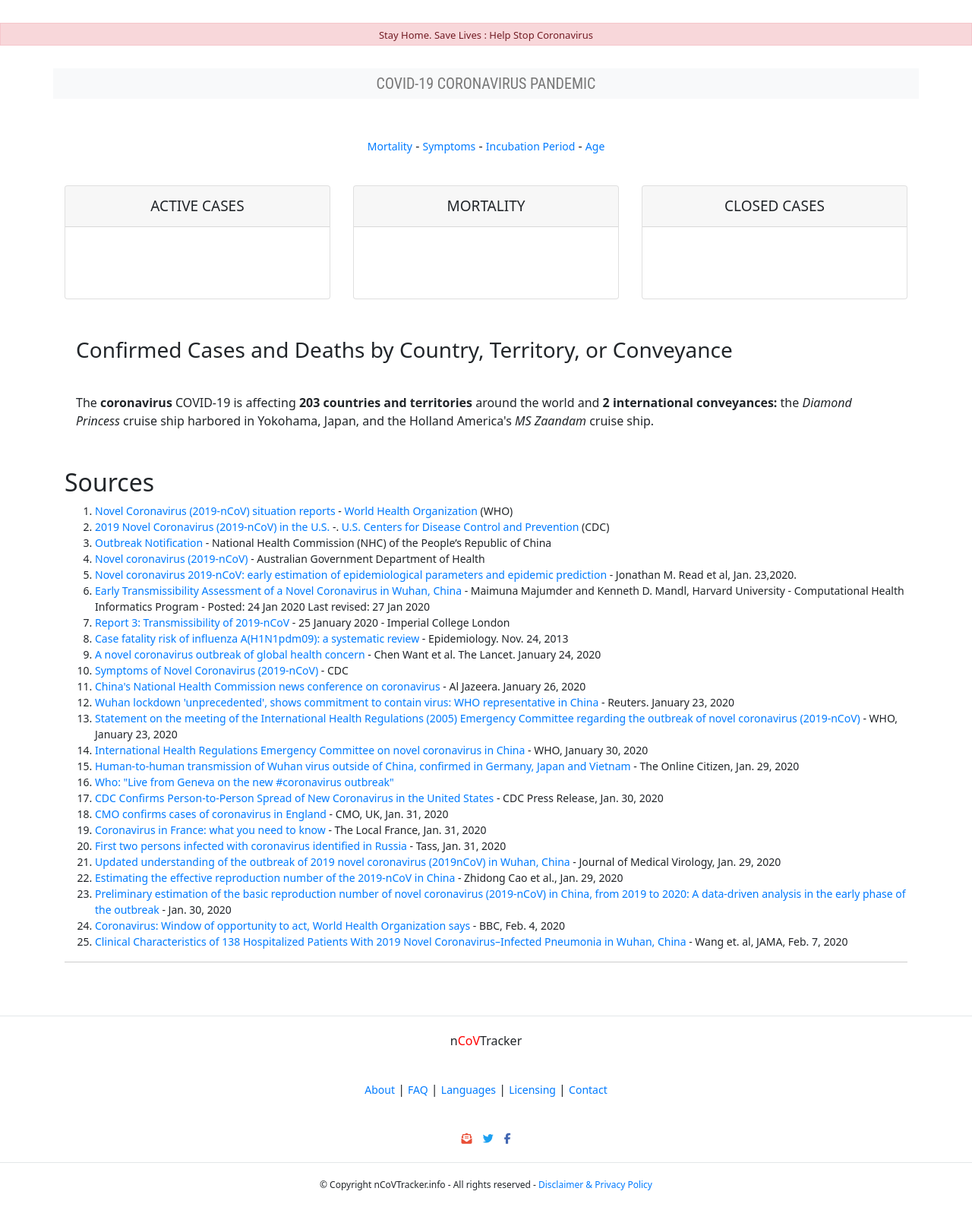
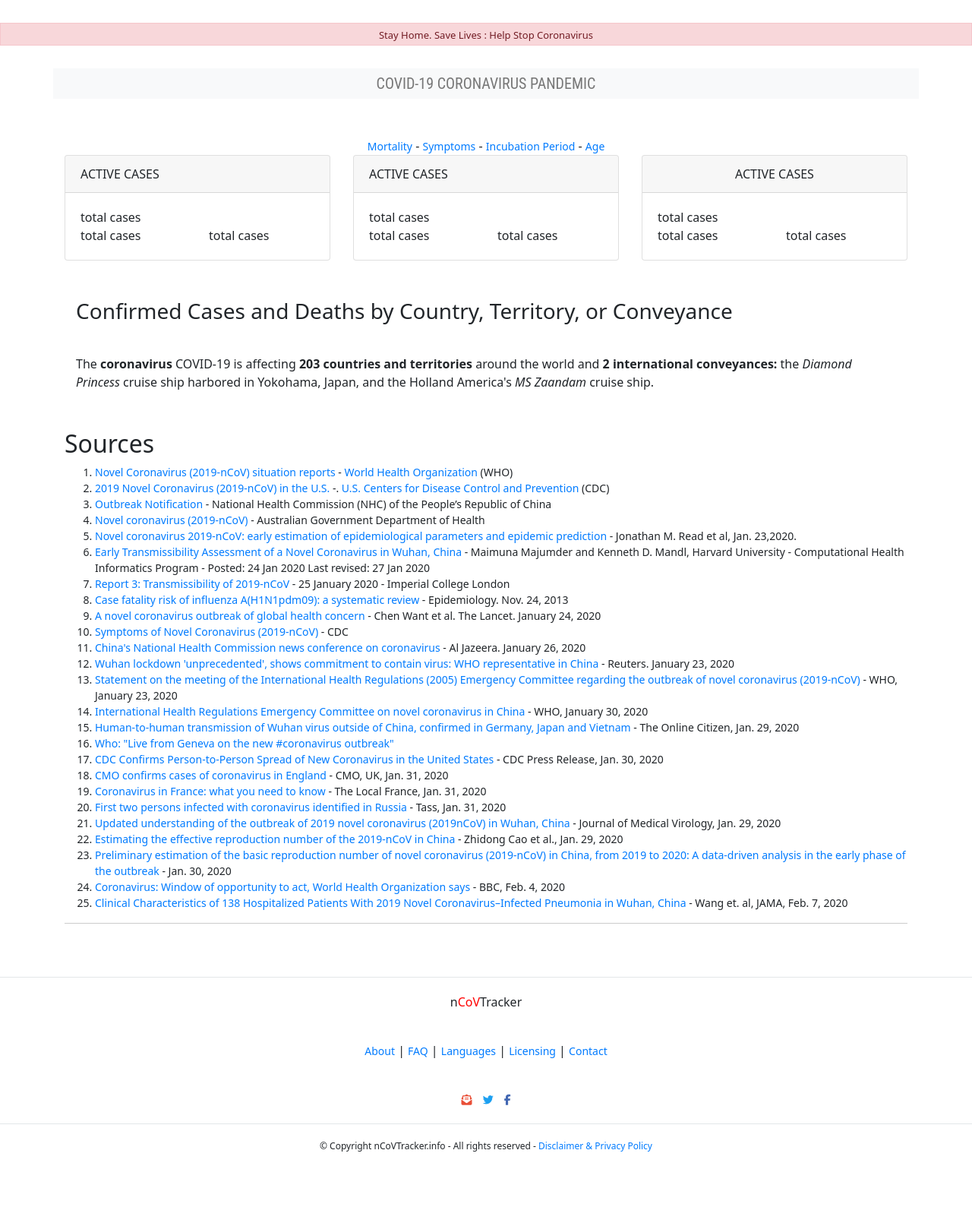
Before and after one commit to UTKx/covidtracker, a Django app: template covid19/tracker/templates/index.html in a window 1280 px wide. Shown: the part 57-1646 px from the top of the page at 76% size. After the commit the page ends 1573 px from the top, so only its background shows below. Run offline with Django 3.2, Linux system fonts and the light colour scheme; the template is opened without the code that fills it, so the values that code supplies are empty; some libraries are stand-ins or nearby versions.

Commit message:
added cards

```diff
--- a/covid19/covid19/settings.py
+++ b/covid19/covid19/settings.py
@@ -133,5 +133,5 @@ USE_TZ = True
 
 STATIC_URL = '/static/'
 STATICFILES_DIRS = [
-    os.path.join(BASE_DIR, 'tracker/static'),
+    os.path.join(BASE_DIR, 'static'),
 ]
--- a/covid19/tracker/static/style.css
+++ b/covid19/tracker/static/style.css
@@ -63,23 +63,6 @@ a {
   /* text-decoration: underline; */
 }
 
-.info-card {
-  margin-top: 40px;
-}
-
-.card {
-  height: 150px;
-}
-
-.card-header {
-  font-size: 19px;
-  font-family: "Noto Sans", sans-serif;
-}
-
-.card-body {
-  padding: 0;
-}
-
 .table {
   table-layout: fixed;
   font-family: noto sans, sans-serif;
@@ -141,3 +124,12 @@ tbody > tr > :nth-child(1) {
   padding: 0px 15px;
   border-radius: 0;
 }
+
+.card-text {
+    font-family: noto sans,sans-serif;
+    color: #222;
+    font-size: 24px;
+    font-weight: bold;
+    text-align: center;
+
+}
--- a/covid19/tracker/templates/index.html
+++ b/covid19/tracker/templates/index.html
@@ -106,50 +106,98 @@
         <a href="">Age</a>
     </div>
 
-    <div class="container info-card">
-        <div class="row justify-content-center">
+    <div class="container">
+        <div class="row">
+            <!-- 1st card -->
             <div class="col-md-4">
                 <div class="card">
+                    <div class="card-header">
+                        ACTIVE CASES
+                    </div>
                     <div class="card-body">
-                        <div class="card-header" style="text-align: center;">ACTIVE CASES</div>
-
-                        <div class="row card-text justify-content-center" style="margin-top: 10px;">
-                            {{ active.active }} <p></p>
-                        </div>
-                        <div class="row card-text">
-                            <div class="col" style="text-align: left; margin-left: 10px;">{{ active.mild }}</div>
-                            <div class="col" style="text-align: right; margin-right: 10px">{{ active.critical }}
+                        <div class="row">
+                            <div class="col">
+                                <div>
+                                    total cases
+                                </div>
                             </div>
                         </div>
-
-                    </div>
-                </div>
-            </div>
-            <div class="col-md-4">
-                <div class="card">
-                    <div class="card-body">
-                        <div class="card-header" style="text-align: center;">MORTALITY</div>
-                        <div class="row card-text justify-content-center">
-                            <div class="col"></div>
+                        <div class="row">
+                            <div class="col">
+                                <div>
+                                    total cases
+                                </div>
+                            </div>
+                            <div class="col">
+                                <div>
+                                    total cases
+                                </div>
+                            </div>
                         </div>
                     </div>
                 </div>
             </div>
+            <!-- end 1st card -->
+            <!-- 2nd card -->
             <div class="col-md-4">
                 <div class="card">
+                    <div class="card-header">
+                        ACTIVE CASES
+                    </div>
                     <div class="card-body">
-                        <div class="card-header" style="text-align: center;">CLOSED CASES</div>
-
-                        <div class="row card-text justify-content-center" style="margin-top: 10px;">{{closed.closed}}
+                        <div class="row">
+                            <div class="col">
+                                <div>
+                                    total cases
+                                </div>
+                            </div>
                         </div>
-                        <div class="row card-text">
-                            <div class="col" style="text-align: left; margin-left: 10px;">{{closed.deaths}}</div>
-                            <div class="col" style="text-align: right; margin-right: 10px">{{closed.recovered}}</div>
+                        <div class="row">
+                            <div class="col">
+                                <div>
+                                    total cases
+                                </div>
+                            </div>
+                            <div class="col">
+                                <div>
+                                    total cases
+                                </div>
+                            </div>
                         </div>
-
                     </div>
                 </div>
             </div>
+            <!-- 2nd card end -->
+            <!-- 3rd card -->
+            <div class="col-md-4">
+                <div class="card">
+                    <div class="card-header text-center">
+                        ACTIVE CASES
+                    </div>
+                    <div class="card-body">
+                        <div class="row">
+                            <div class="col">
+                                <div>
+                                    total cases
+                                </div>
+                            </div>
+                        </div>
+                        <div class="row">
+                            <div class="col">
+                                <div>
+                                    total cases
+                                </div>
+                            </div>
+                            <div class="col">
+                                <div>
+                                    total cases
+                                </div>
+                            </div>
+                        </div>
+                    </div>
+                </div>
+            </div>
+            <!-- 3rd casrd end -->
         </div>
     </div>
 
```
